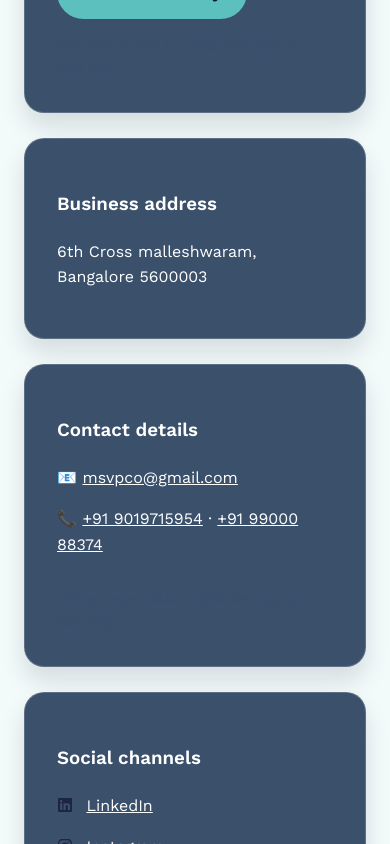
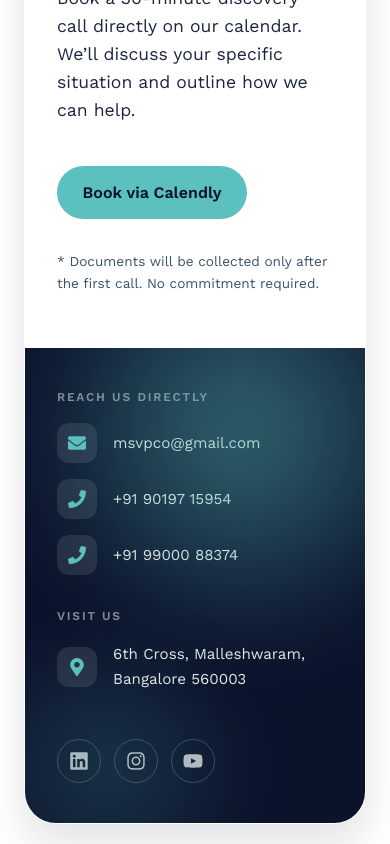
Before and after one commit to varunbellutagi/varunbellutagi.github.io, a React (Vite) app: page / in a window 390 px wide. Shown: the part 9180-10024 px from the top of the page. Built offline with nearby package versions, Linux system fonts and the light colour scheme.

Commit message:
feat: enhance mobile UI with improved navigation and contact section layout

```diff
--- a/src/App.tsx
+++ b/src/App.tsx
@@ -41,13 +41,27 @@ function Layout() {
 
         <div className={`header-menu ${isMenuOpen ? 'open' : ''}`}>
           <nav className="nav">
-            <Link to="/" onClick={closeMenu}>Home</Link>
-            <a href="/#services" onClick={closeMenu}>Services</a>
-            <a href="/#about" onClick={closeMenu}>About</a>
-            <a href="/#case-studies" onClick={closeMenu}>Case Studies</a>
-            <Link to="/blog" onClick={closeMenu}>Blog</Link>
-            <Link to="/faq" onClick={closeMenu}>FAQ</Link>
-            <a href="/#contact" onClick={closeMenu}>Contact + Book</a>
+            <Link to="/" onClick={closeMenu}>
+              Home
+            </Link>
+            <a href="/#services" onClick={closeMenu}>
+              Services
+            </a>
+            <a href="/#about" onClick={closeMenu}>
+              About
+            </a>
+            <a href="/#case-studies" onClick={closeMenu}>
+              Case Studies
+            </a>
+            <Link to="/blog" onClick={closeMenu}>
+              Blog
+            </Link>
+            <Link to="/faq" onClick={closeMenu}>
+              FAQ
+            </Link>
+            <a href="/#contact" onClick={closeMenu}>
+              Contact + Book
+            </a>
           </nav>
           <a className="nav-cta" href="/#contact" onClick={closeMenu}>
             Book a call
@@ -58,7 +72,7 @@ function Layout() {
       <Outlet />
 
       <footer className="site-footer">
-        <p>© 2024 MSVP and CO. Financial Consultants. All rights reserved.</p>
+        <p>© 2025 MSVP and CO. Financial Consultants. All rights reserved.</p>
         <div className="footer-links">
           <Link to="/blog">Blog</Link>
           <Link to="/faq">Policies</Link>
--- a/src/sections/AboutSection.tsx
+++ b/src/sections/AboutSection.tsx
@@ -34,13 +34,13 @@ function AboutSection() {
     },
   ];
   const industries = [
-    { name: 'Manufacturing', meta: '5+ clients · 1+ yrs' },
-    { name: 'Technology', meta: '5+ clients · 1+ yrs' },
-    { name: 'Healthcare', meta: '5+ clients · 1+ yrs' },
-    { name: 'Logistics', meta: '5+ clients · 1+ yrs' },
-    { name: 'Financial Services', meta: '5+ clients · 1+ yrs' },
-    { name: 'Hospitality', meta: '5+ clients · 1+ yrs' },
-    { name: 'Education', meta: '5+ clients · 1+ yrs' },
+    { name: 'Manufacturing', meta: '2+ clients · 1+ yrs' },
+    { name: 'Technology', meta: '1+ clients · 1+ yrs' },
+    { name: 'Healthcare', meta: '3+ clients · 1+ yrs' },
+    { name: 'Logistics', meta: '1+ clients · 1+ yrs' },
+    { name: 'Financial Services', meta: '2+ clients · 1+ yrs' },
+    { name: 'Hospitality', meta: '3+ clients · 1+ yrs' },
+    { name: 'Education', meta: '1+ clients · 1+ yrs' },
   ];
 
   return (
--- a/src/sections/ContactSection.tsx
+++ b/src/sections/ContactSection.tsx
@@ -1,68 +1,108 @@
 import {
+  FaEnvelope,
   FaInstagram,
   FaLinkedin,
   FaMapMarkerAlt,
+  FaPhone,
   FaYoutube,
 } from 'react-icons/fa';
 
 function ContactSection() {
   return (
-    <section id="contact" className="section contact">
+    <section id="contact" className="section contact-section">
       <div className="section-header">
         <p className="eyebrow">Contact + Book</p>
         <h2>Start with a confidential consultation</h2>
       </div>
-      <div className="contact-split">
-        <div className="contact-info">
-          <div className="contact-card accent">
-            <h3>Book and contact</h3>
-            <p>Share your requirement and we will respond within 24 hours.</p>
+
+      <div className="contact-container">
+        {/* Left Column: Primary CTA */}
+        <div className="contact-main">
+          <h3>Ready to clear the confusion?</h3>
+          <p className="contact-lead">
+            Book a 30-minute discovery call directly on our calendar. We’ll
+            discuss your specific situation and outline how we can help.
+          </p>
           <a
             className="button primary"
             href="https://calendly.com/varunbellutagi/30min"
+            target="_blank"
+            rel="noopener noreferrer"
           >
             Book via Calendly
           </a>
-            <span className="contact-note">
-              Documents will be collected after the first call.
+          <p className="contact-subtext">
+            * Documents will be collected only after the first call. No commitment required.
+          </p>
+        </div>
+
+        {/* Right Column: Contact Info & Socials */}
+        <div className="contact-details">
+          <div className="detail-group">
+            <h4>Reach us directly</h4>
+            <div className="detail-list">
+              <a href="mailto:msvpco@gmail.com" className="detail-item">
+                <div className="detail-icon-box">
+                  <FaEnvelope aria-hidden="true" />
+                </div>
+                <span>msvpco@gmail.com</span>
+              </a>
+              <a href="tel:+919019715954" className="detail-item">
+                <div className="detail-icon-box">
+                  <FaPhone aria-hidden="true" />
+                </div>
+                <span>+91 90197 15954</span>
+              </a>
+              <a href="tel:+919900088374" className="detail-item">
+                <div className="detail-icon-box">
+                  <FaPhone aria-hidden="true" />
+                </div>
+                <span>+91 99000 88374</span>
+              </a>
+            </div>
+          </div>
+
+          <div className="detail-group">
+            <h4>Visit us</h4>
+            <div className="detail-item">
+              <div className="detail-icon-box">
+                <FaMapMarkerAlt aria-hidden="true" />
+              </div>
+              <span>
+                6th Cross, Malleshwaram, <br />
+                Bangalore 560003
               </span>
             </div>
-          <div className="contact-card">
-            <h3>Business address</h3>
-            <p>6th Cross malleshwaram, Bangalore 5600003</p>
           </div>
-          <div className="contact-card accent">
-            <h3>Contact details</h3>
-            <p>
-              📧 <a href="mailto:msvpco@gmail.com">msvpco@gmail.com</a>
-            </p>
-            <p>
-              📞 <a href="tel:+919019715954">+91 9019715954</a> ·{' '}
-              <a href="tel:+919900088374">+91 99000 88374</a>
-            </p>
-            <span className="contact-note">
-              Office hours: 9AM to 6PM Monday to Saturday
-            </span>
-          </div>
-          <div className="contact-card">
-            <h3>Social channels</h3>
-            <p>
-              <FaLinkedin aria-hidden="true" />{' '}
-              <a href="https://linkedin.com">LinkedIn</a>
-            </p>
-            <p>
-              <FaInstagram aria-hidden="true" />{' '}
-              <a href="https://instagram.com">Instagram</a>
-            </p>
-            <p>
-              <FaYoutube aria-hidden="true" />{' '}
-              <a href="https://youtube.com">YouTube</a>
-            </p>
-            <p>
-              <FaMapMarkerAlt aria-hidden="true" />{' '}
-              <a href="https://business.google.com">Google Business Profile</a>
-            </p>
-            <span className="contact-note">Links will be added soon.</span>
+
+          <div className="social-row">
+            <a
+              href="https://www.linkedin.com/in/varun-bellutagi/"
+              className="social-link"
+              aria-label="LinkedIn"
+              target="_blank"
+              rel="noopener noreferrer"
+            >
+              <FaLinkedin size={20} />
+            </a>
+            <a
+              href="https://instagram.com"
+              className="social-link"
+              aria-label="Instagram"
+              target="_blank"
+              rel="noopener noreferrer"
+            >
+              <FaInstagram size={20} />
+            </a>
+            <a
+              href="https://youtube.com"
+              className="social-link"
+              aria-label="YouTube"
+              target="_blank"
+              rel="noopener noreferrer"
+            >
+              <FaYoutube size={20} />
+            </a>
           </div>
         </div>
       </div>
--- a/src/styles/contact.css
+++ b/src/styles/contact.css
@@ -1,58 +1,177 @@
-.contact {
-  background: var(--contact-bg);
+.contact-section {
+  position: relative;
+  overflow: hidden;
+  /* Add a subtle background accent/blob if desired, or keep it clean */
 }
 
-.contact-card {
-  padding: 2rem;
-  border-radius: 20px;
-  box-shadow: var(--shadow-soft);
-  transition: border-color 0.2s ease-out, box-shadow 0.2s ease-out;
+.contact-container {
+  margin-top: 2rem;
+  background: var(--surface-900);
+  border-radius: 32px;
+  overflow: hidden;
+  box-shadow: var(--shadow-strong);
+  display: grid;
+  grid-template-columns: 1.5fr 1fr;
+  border: 1px solid var(--card-border);
 }
 
-.contact-card.accent {
-  background: var(--card-bg);
-  color: var(--card-text);
+/* Left/Main Column: Call to Action */
+.contact-main {
+  padding: 3rem;
+  display: flex;
+  flex-direction: column;
+  justify-content: center;
+  align-items: flex-start;
+  gap: 1.5rem;
+  background: var(--surface-900); /* Or white/light */
 }
 
-.contact-note {
-  display: inline-block;
-  margin-top: 1rem;
-  font-size: 0.85rem;
-  color: var(--card-text-muted);
+.contact-main h3 {
+  font-family: var(--serif);
+  font-size: 2rem;
+  margin: 0;
+  color: var(--text-primary);
 }
 
-.contact-card.accent .contact-note {
-  color: var(--text-muted);
+.contact-lead {
+  font-size: 1.1rem;
+  color: var(--text-secondary);
+  max-width: 40ch;
+  line-height: 1.6;
 }
 
-.contact-card a {
-  color: var(--card-text);
+.contact-subtext {
+  font-size: 0.85rem;
+  color: var(--text-muted);
+  margin-top: 0.5rem;
 }
 
-.contact-card a:hover {
-  color: var(--card-text-secondary);
+/* Right/Details Column: Darker Sidebar */
+.contact-details {
+  background: var(--ink-900); /* Dark Brand Color */
+  color: var(--surface-900); /* Light text */
+  padding: 3rem;
+  display: flex;
+  flex-direction: column;
+  gap: 2.5rem;
+  position: relative;
+  overflow: hidden;
 }
 
-.contact-card svg {
-  margin-right: 0.5rem;
-  color: var(--accent-dark);
-  vertical-align: -2px;
+/* Decorative glow effects */
+.contact-details::before {
+  content: '';
+  position: absolute;
+  top: -30%;
+  right: -30%;
+  width: 450px;
+  height: 450px;
+  background: radial-gradient(circle, rgba(91, 192, 190, 0.5), transparent 70%);
+  border-radius: 50%;
+  pointer-events: none;
+  filter: blur(40px);
 }
 
-.contact-split {
-  display: flex;
-  gap: 2rem;
-  align-items: stretch;
+.contact-details::after {
+  content: '';
+  position: absolute;
+  bottom: -20%;
+  left: -20%;
+  width: 300px;
+  height: 300px;
+  background: radial-gradient(circle, rgba(91, 192, 190, 0.2), transparent 70%);
+  border-radius: 50%;
+  pointer-events: none;
+  filter: blur(30px);
 }
 
-.contact-info {
-  display: flex;
-  flex-direction: row;
-  flex-wrap: wrap;
-  gap: 1.6rem;
-  flex: 1;
+.detail-group h4 {
+  font-size: 0.75rem;
+  text-transform: uppercase;
+  letter-spacing: 0.15em;
+  color: rgba(255, 255, 255, 0.5);
+  margin: 0 0 1rem;
 }
 
-.contact-info .contact-card {
-  flex: 1 1 220px;
+.detail-list {
+  display: flex;
+  flex-direction: column;
+  gap: 1rem;
 }
+
+.detail-item {
+  display: flex;
+  align-items: center; /* Center icon vertically with text */
+  gap: 1rem;
+  color: rgba(255, 255, 255, 0.9);
+  text-decoration: none;
+  font-size: 0.95rem;
+  transition: opacity 0.2s ease, transform 0.2s ease;
+}
+
+.detail-item:hover {
+  opacity: 1;
+  color: var(--accent);
+  transform: translateX(4px);
+}
+
+.detail-icon-box {
+  display: grid;
+  place-items: center;
+  width: 40px;
+  height: 40px;
+  border-radius: 12px;
+  background: rgba(255, 255, 255, 0.1);
+  color: var(--accent);
+  flex-shrink: 0; /* Prevent icon from shrinking */
+}
+
+.detail-icon-box svg {
+  width: 18px;
+  height: 18px;
+}
+
+/* Socials Row */
+.social-row {
+  display: flex;
+  gap: 0.8rem;
+  margin-top: auto; /* Push to bottom if space permits */
+}
+
+.social-link {
+  display: grid;
+  place-items: center;
+  width: 44px;
+  height: 44px;
+  border-radius: 50%;
+  border: 1px solid rgba(255, 255, 255, 0.2);
+  color: rgba(255, 255, 255, 0.7);
+  transition: all 0.2s ease;
+}
+
+.social-link:hover {
+  background: var(--surface-900);
+  color: var(--ink-900);
+  border-color: var(--surface-900);
+  transform: translateY(-3px);
+}
+
+/* Responsive */
+@media (max-width: 900px) {
+  .contact-container {
+    grid-template-columns: 1fr;
+  }
+
+  .contact-main {
+    padding: 2.5rem 2rem;
+  }
+
+  .contact-details {
+    padding: 2.5rem 2rem;
+    gap: 2rem;
+  }
+
+  .social-row {
+    margin-top: 1rem;
+  }
+}
```
Lines whose indentation alone changed are shown as unchanged.
